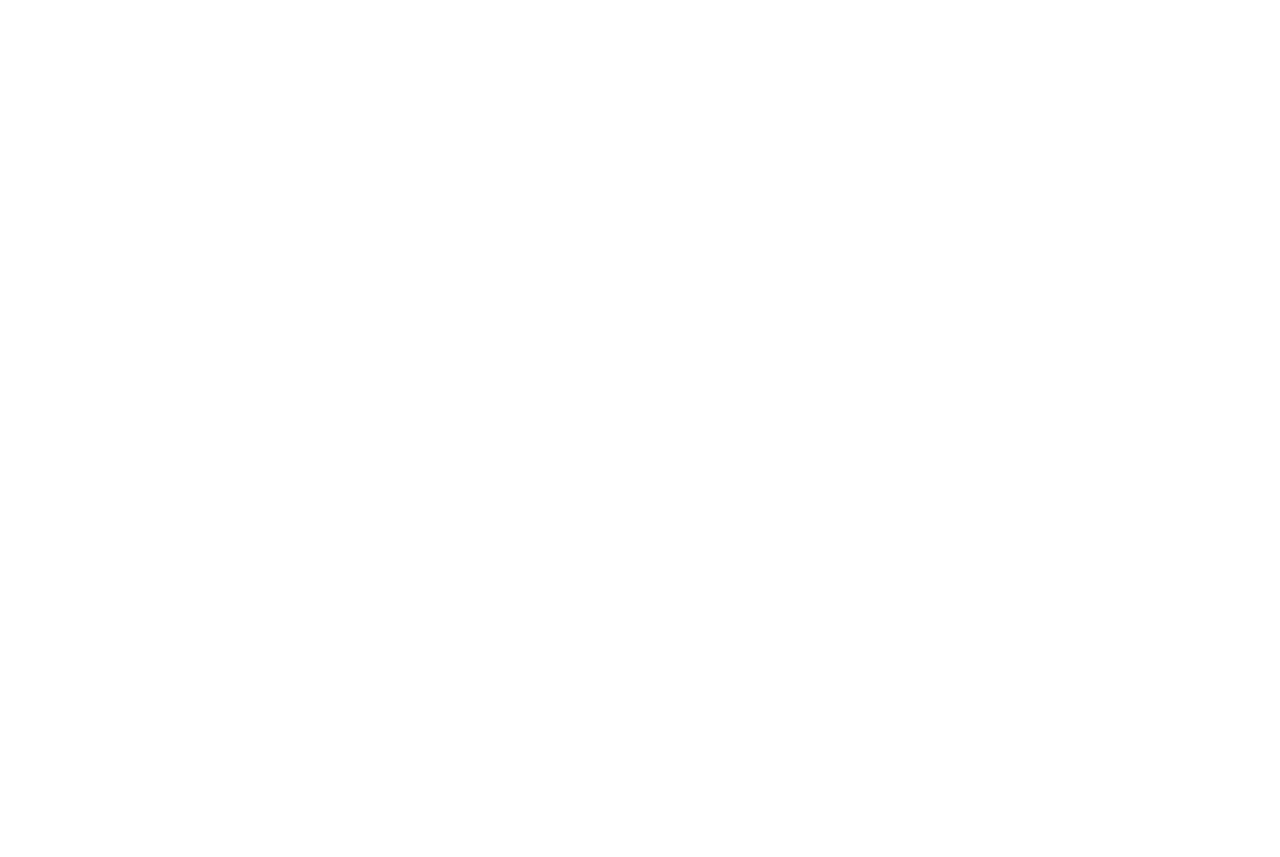
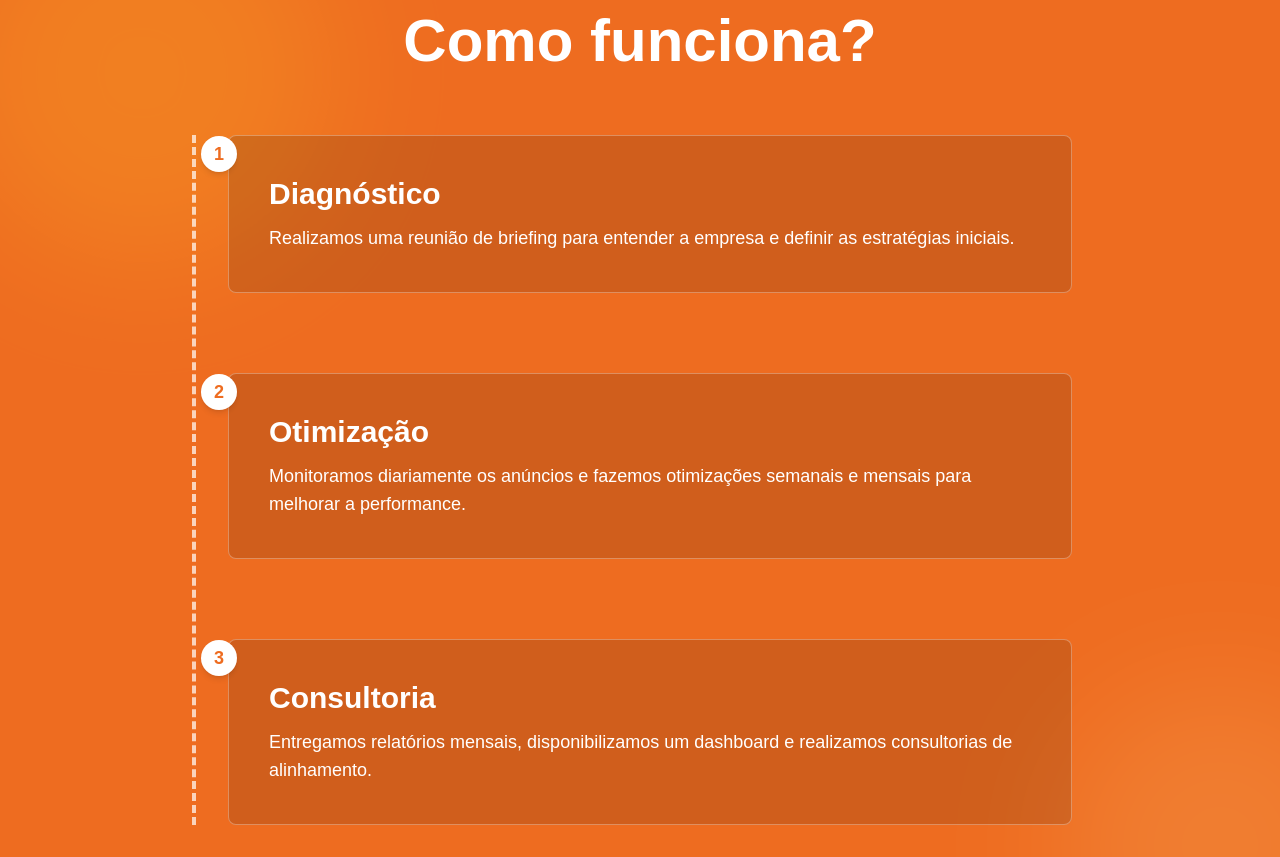
Before and after one commit to iagoPinheiro1401/ip-solucoesdigitais, a Next.js app: page / in a window 1280 px wide. Shown: the part 1940-2797 px from the top of the page. Before the commit the page ends 1871 px from the top, so only its background shows below. Built offline with nearby package versions, Linux system fonts and the light colour scheme.

Commit message:
adicionado seção "como funciona?"

```diff
--- a/src/app/page.js
+++ b/src/app/page.js
@@ -6,7 +6,6 @@
 import SitesCard from "@/components/servicesCards/SitesCard";
 import TrafficCards from "@/components/servicesCards/TrafficCards";
 import ConsultancyCard from "@/components/servicesCards/ConsultancyCard";
-
 
 const itemVariants = {
   hidden: { y: 50, opacity: 0 },
@@ -30,6 +29,17 @@
       whileInView="visible"
       viewport={{ once: true, amount: 0.3 }}
       className={className}
+    >
+      {children}
+    </motion.div>
+  );
+
+  const AnimatedTimelineStep = ({ children }) => (
+    <motion.div
+      variants={itemVariants}
+      initial="hidden"
+      whileInView="visible"
+      viewport={{ once: true, amount: 0.3 }}
     >
       {children}
     </motion.div>
@@ -65,7 +75,7 @@
         </div>
       </section>
 
-      <section className="bg-white py-11 xl:p-22 w-full flex flex-col items-center lg:items-start justify-center lg:justify-start gap-4 lg:gap-9">
+      <section className="py-11 xl:p-22 w-full flex flex-col items-center lg:items-start justify-center lg:justify-start gap-4 lg:gap-9">
         <h1 className="text-blue-950 text-xl lg:text-3xl 2xl:text-5xl font-bold text-center lg:pl-12">
           Nossos serviços
         </h1>
@@ -150,6 +160,59 @@
           </div>
         </div>
       </section>
+      <section className="relative overflow-hidden flex flex-col items-center justify-center w-full py-10 lg:py-20 bg-[#EE6C20]">
+        <div className="absolute top-[-50px] left-[-50px] w-96 h-96 bg-amber-200 rounded-full opacity-40 blur-3xl mix-blend-soft-light"></div>
+        <div className="absolute bottom-[-100px] right-[-100px] w-80 h-80 bg-white rounded-full opacity-30 blur-3xl mix-blend-soft-light"></div>
+        <div className="z-10 text-white text-3xl lg:text-6xl font-extrabold mb-12 lg:mb-16">
+          Como funciona?
+        </div>
+        <div className="z-10 w-11/12 max-w-4xl text-white">
+          <div className="relative border-l-4 border-dashed border-white/70 space-y-12 lg:space-y-20 pl-8 pr-4">
+            <AnimatedTimelineStep>
+              <div className="relative p-6 lg:p-10 bg-[#00000020] rounded-lg border border-white/30">
+                <div className="absolute top-0 left-[-28px] bg-white w-7 h-7 lg:w-9 lg:h-9 rounded-full flex items-center justify-center text-[#EE6C20] font-bold text-sm lg:text-lg shadow-md">
+                  1
+                </div>
+                <h3 className="text-xl lg:text-3xl font-bold mb-3">
+                  Diagnóstico
+                </h3>
+                <p className="text-sm lg:text-lg">
+                  Realizamos uma reunião de briefing para entender a empresa e
+                  definir as estratégias iniciais.
+                </p>
+              </div>
+            </AnimatedTimelineStep>
+            <AnimatedTimelineStep>
+              <div className="relative p-6 lg:p-10 bg-[#00000020] rounded-lg border border-white/30">
+                <div className="absolute top-0 left-[-28px] bg-white w-7 h-7 lg:w-9 lg:h-9 rounded-full flex items-center justify-center text-[#EE6C20] font-bold text-sm lg:text-lg shadow-md">
+                  2
+                </div>
+                <h3 className="text-xl lg:text-3xl font-bold mb-3">
+                  Otimização
+                </h3>
+                <p className="text-sm lg:text-lg">
+                  Monitoramos diariamente os anúncios e fazemos otimizações
+                  semanais e mensais para melhorar a performance.
+                </p>
+              </div>
+            </AnimatedTimelineStep>
+            <AnimatedTimelineStep>
+              <div className="relative p-6 lg:p-10 bg-[#00000020] rounded-lg border border-white/30">
+                <div className="absolute top-0 left-[-28px] bg-white w-7 h-7 lg:w-9 lg:h-9 rounded-full flex items-center justify-center text-[#EE6C20] font-bold text-sm lg:text-lg shadow-md">
+                  3
+                </div>
+                <h3 className="text-xl lg:text-3xl font-bold mb-3">
+                  Consultoria
+                </h3>
+                <p className="text-sm lg:text-lg">
+                  Entregamos relatórios mensais, disponibilizamos um dashboard e
+                  realizamos consultorias de alinhamento.
+                </p>
+              </div>
+            </AnimatedTimelineStep>
+          </div>
+        </div>
+      </section>
     </div>
   );
 }
```
